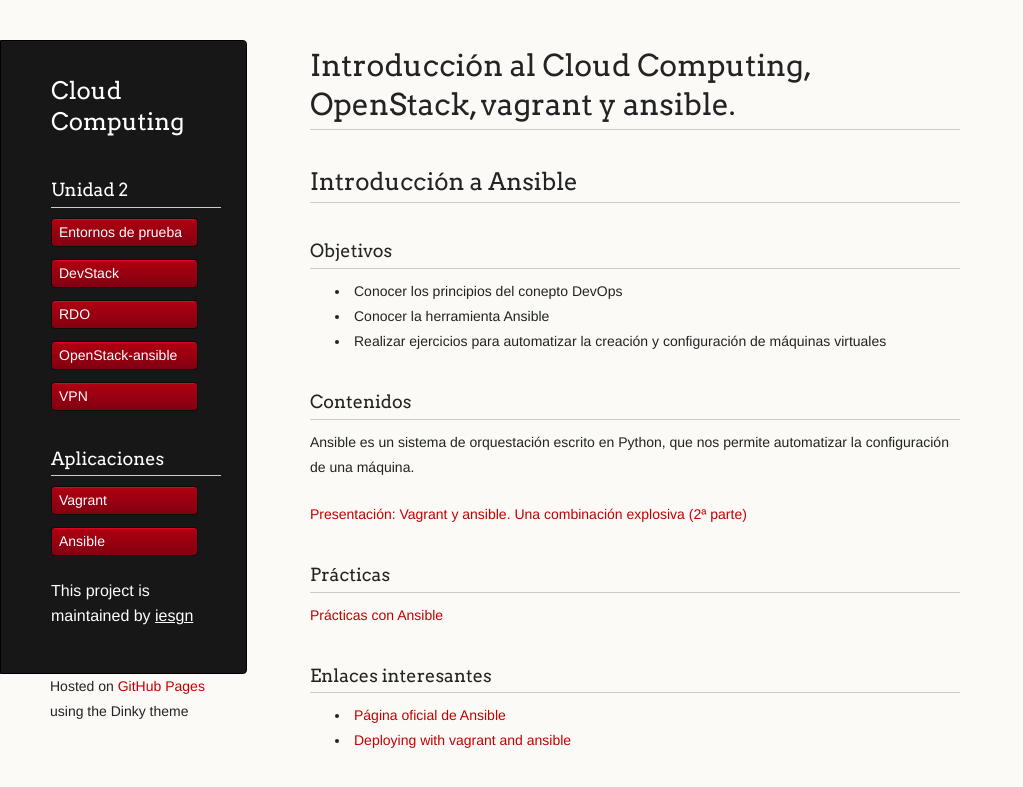
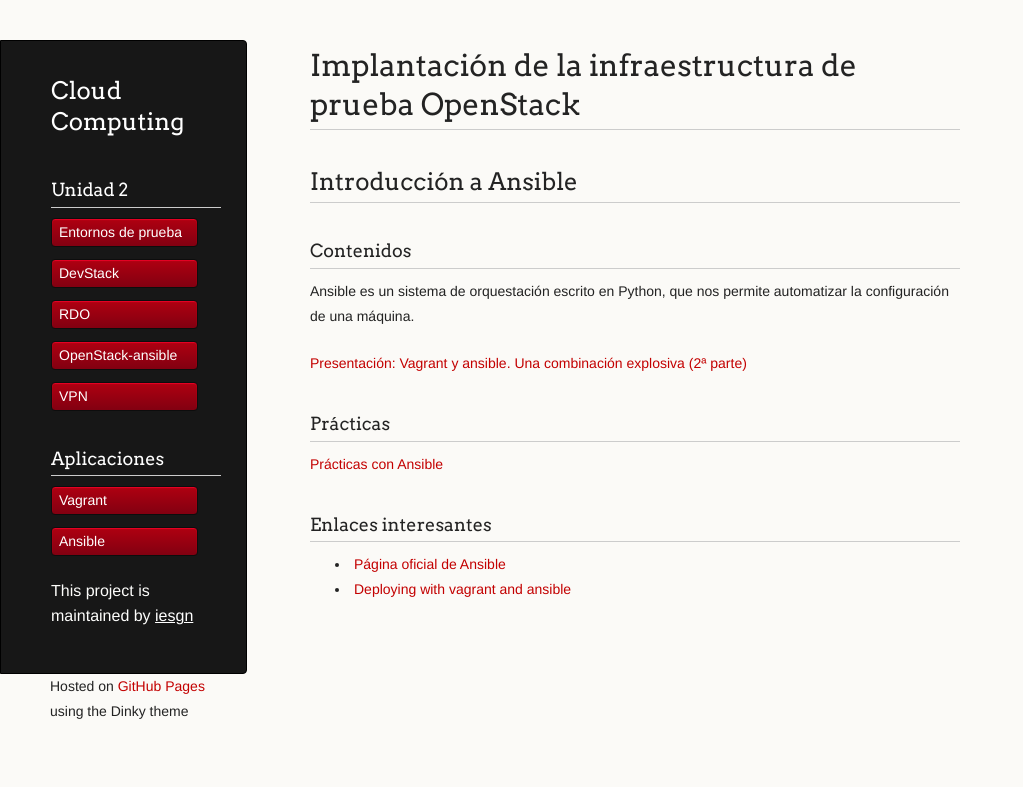
Before and after one commit to iesgn/cloud, a Jekyll site: the page built from curso/u2/ansible.md, in a window 1280 px wide. Shown: the top 787 px of the page, without its empty margins (0-1023 px from the left). Built offline with Jekyll 4.4.1, drawn with Linux system fonts in a browser that asks for light colours.

Commit message:
Cambiando los contenidos u2

```diff
--- a/curso/u2/ansible.md
+++ b/curso/u2/ansible.md
@@ -1,16 +1,11 @@
 ---
 layout: blog
-tittle: Introducción al Cloud Computing, OpenStack, vagrant y ansible.
+tittle: Implantación de la infraestructura de prueba OpenStack
 menu:
   - Unidad 2
   - Aplicaciones
 ---
 ## Introducción a Ansible
-###Objetivos
-
-* Conocer los principios del conepto DevOps
-* Conocer la herramienta Ansible
-* Realizar ejercicios para automatizar la creación y configuración de máquinas virtuales
 
 ###Contenidos
 
```
Also changed, not shown: curso/u2/practica_ansible.md (+1 -1 lines), curso/u2/vagrant.md (+1 -6 lines).
